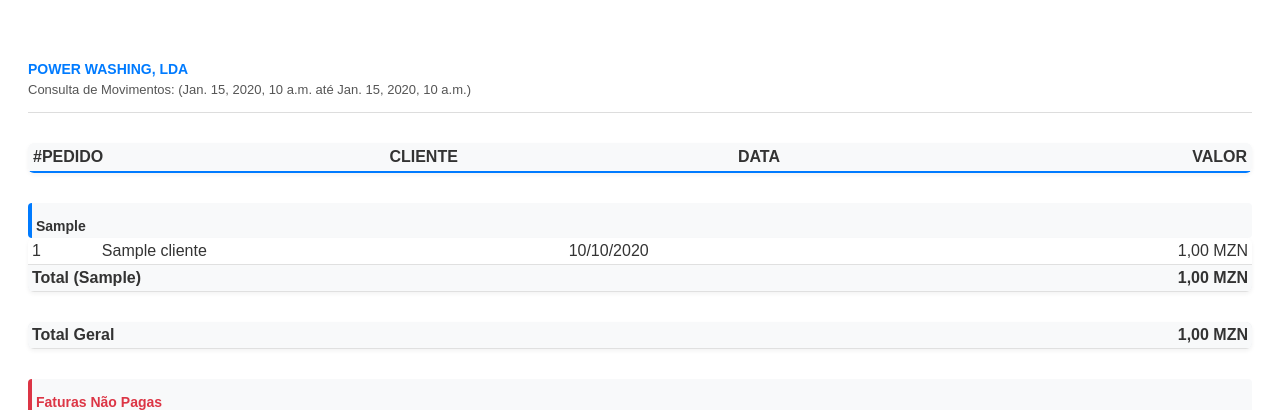
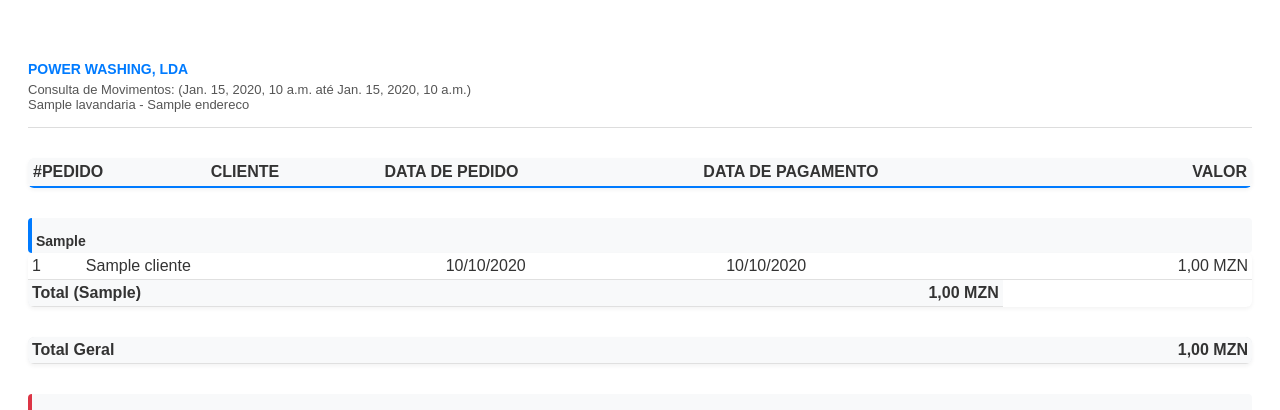
Before and after one commit to VXHugo65/lavandaria, a Django app: template core/templates/core/relatorio_financeiro.html in a window 1280 px wide. Shown: the top 410 px of the page. Run offline with Django 5.2, Linux system fonts and the light colour scheme; the template is opened without the code that fills it: most values are stand-ins (such as "Sample title", 1, 10 or a date in 2020); lists and menus that the app fills with data are empty.

Commit message:
Update relatorio_financeiro.html

```diff
--- a/core/templates/core/relatorio_financeiro.html
+++ b/core/templates/core/relatorio_financeiro.html
@@ -103,7 +103,11 @@
 <!-- Cabeçalho -->
 <div class="header">
     <h6>POWER WASHING, LDA</h6>
-    <p>Consulta de Movimentos: ({{ start_date }} até {{ end_date }})</p>
+    <p>
+        Consulta de Movimentos: ({{ start_date }} até {{ end_date }})
+        <br>
+        {{ lavandaria }} - {{ lavandaria.endereco }}
+    </p>
     <hr>
 </div>
 
@@ -113,7 +117,8 @@
     <tr>
         <th>#Pedido</th>
         <th>Cliente</th>
-        <th>Data</th>
+        <th>Data de pedido</th>
+        <th>Data de pagamento</th>
         <th class="text-right">Valor</th>
     </tr>
     </thead>
@@ -134,6 +139,7 @@
                 <td>{{ pedido.id }}</td>
                 <td>{{ pedido.cliente.nome }}</td>
                 <td>{{ pedido.criado_em|date:"d/m/Y" }}</td>
+                <td>{{ pedido.data_pagamento|date:"d/m/Y" }}</td>
                 <td class="text-right">{{ pedido.total_valor|currency_mzn }}</td>
             </tr>
         {% endfor %}
```
